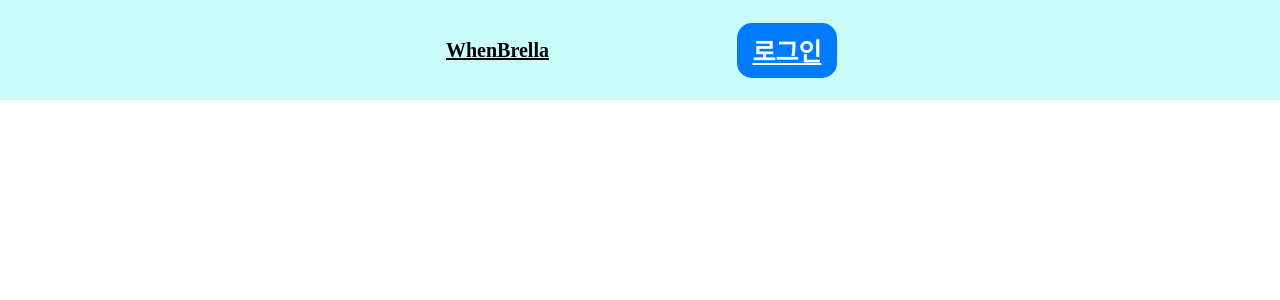
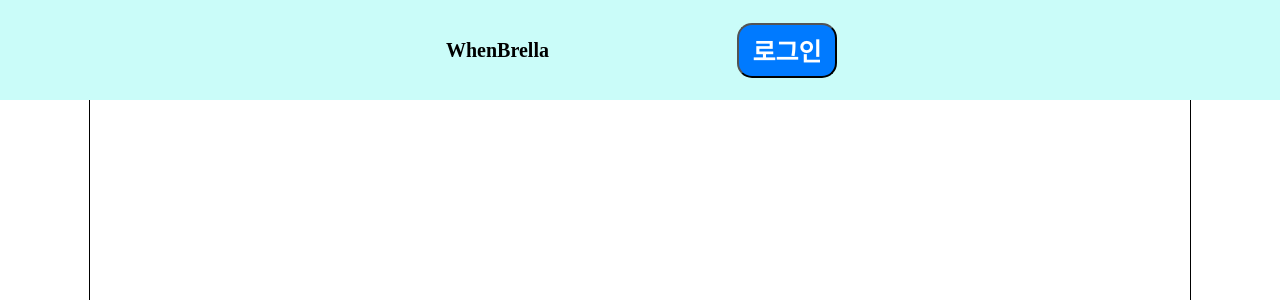
Before and after one commit to asn6878/WhenBrella-client, a React (Create React App) app in the folder whenbrella/: page / in a window 1280 px wide. Shown: the top 300 px of the page. Built offline with nearby package versions, Linux system fonts and the light colour scheme.

Commit message:
feat: 메인 페이지 wrapper 컴포넌트 작성

```diff
--- a/whenbrella/src/components/Header/MainHeader.js
+++ b/whenbrella/src/components/Header/MainHeader.js
@@ -1,4 +1,3 @@
-import { Link, useNavigate } from 'react-router-dom';
 import styled from 'styled-components';
 
 const S = {
@@ -10,7 +9,7 @@ const S = {
         height: 100px;
         background: #CAFCF9;
     `,
-    Title: styled.a`
+    Title: styled.div`
         color: #000;
         font-family: Noto Sans KR;
         font-size: 20px;
@@ -18,8 +17,9 @@ const S = {
         font-weight: 700;
         line-height: normal;
         margin-left: 446px;
+
     `,
-    Login: styled.a`
+    Login: styled.button`
         width: 100px;
         height: 55px;
         display: flex;
@@ -37,7 +37,7 @@ const S = {
     `,
 }
 
-export default function MainHeader(props) {
+const MainHeader= () => {
     return (
         <S.Container>
             <S.Title href="#">WhenBrella</S.Title>
@@ -45,3 +45,5 @@ export default function MainHeader(props) {
         </S.Container>
     );
 }
+
+export default MainHeader;
--- /dev/null
+++ b/whenbrella/src/components/Wrapper/MainWrapper.js
@@ -0,0 +1,21 @@
+import styled from 'styled-components';
+
+const Wrapper = styled.div`
+    display: flex;
+    flex-direction: column;
+    justify-content: center;
+    align-items: center;
+    width: 1100px;
+    height: 1080px;
+    border: 1px solid #000;
+    border-top : none;
+    border-bottom : none;
+    background: #FFF;
+`;
+
+
+export default function MainWrapper() {
+    return (
+        <Wrapper/>
+    );
+}
--- a/whenbrella/src/pages/MainPage.js
+++ b/whenbrella/src/pages/MainPage.js
@@ -1,12 +1,26 @@
 import MainHeader from '../components/Header/MainHeader';
+import MainWrapper from '../components/Wrapper/MainWrapper';
+import styled from 'styled-components';
+
+const Container = styled.div`
+    display: flex;
+    flex-direction: column;
+    justify-content: center;
+    align-items: center;
+    width: 100%;
+    height: 100%;
+`;
 
 function MainPage() {
     return (
-        <>
-            <MainHeader>
+        <Container>
+            <MainHeader/>
 
-            </MainHeader>
-        </>
+            <MainWrapper>
+                메인 화면
+            </MainWrapper>
+
+        </Container>
     )
 }
 
```
Also changed, not shown: whenbrella/src/media/main_logo.svg (added).
